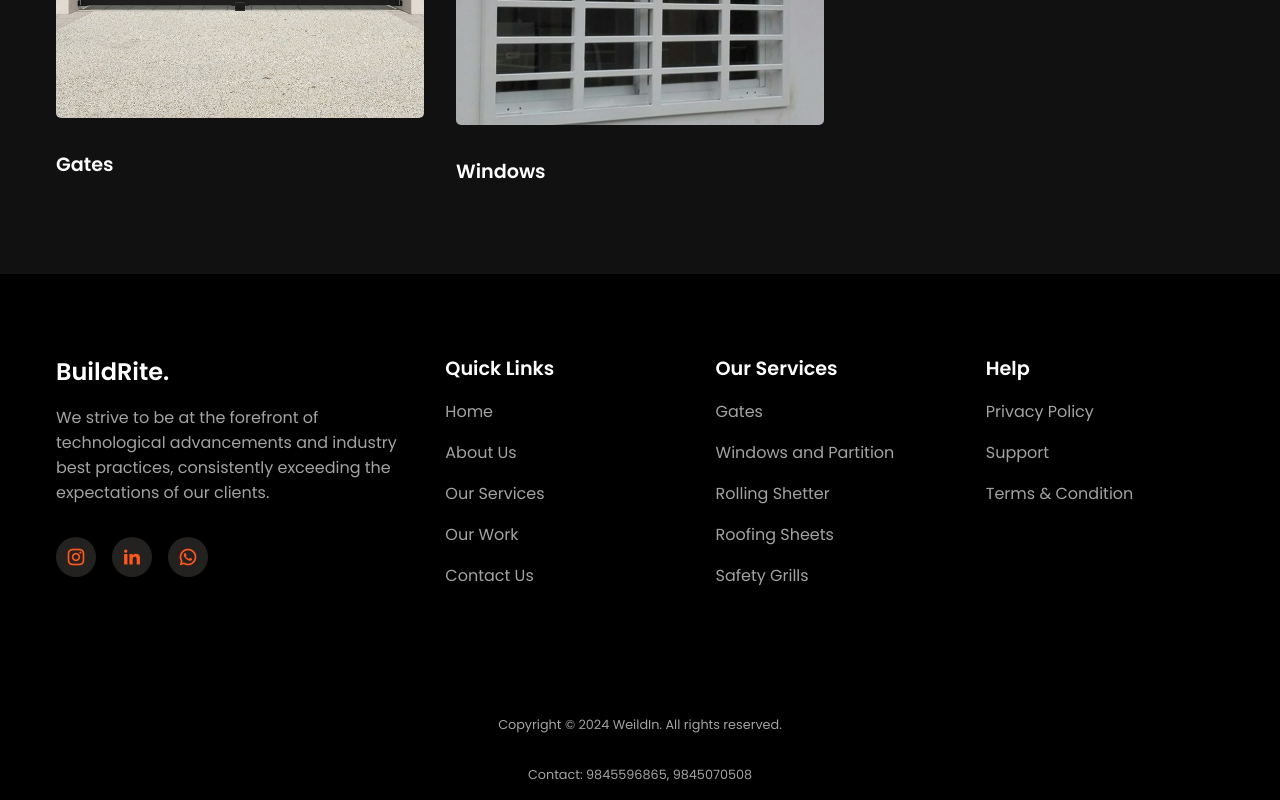
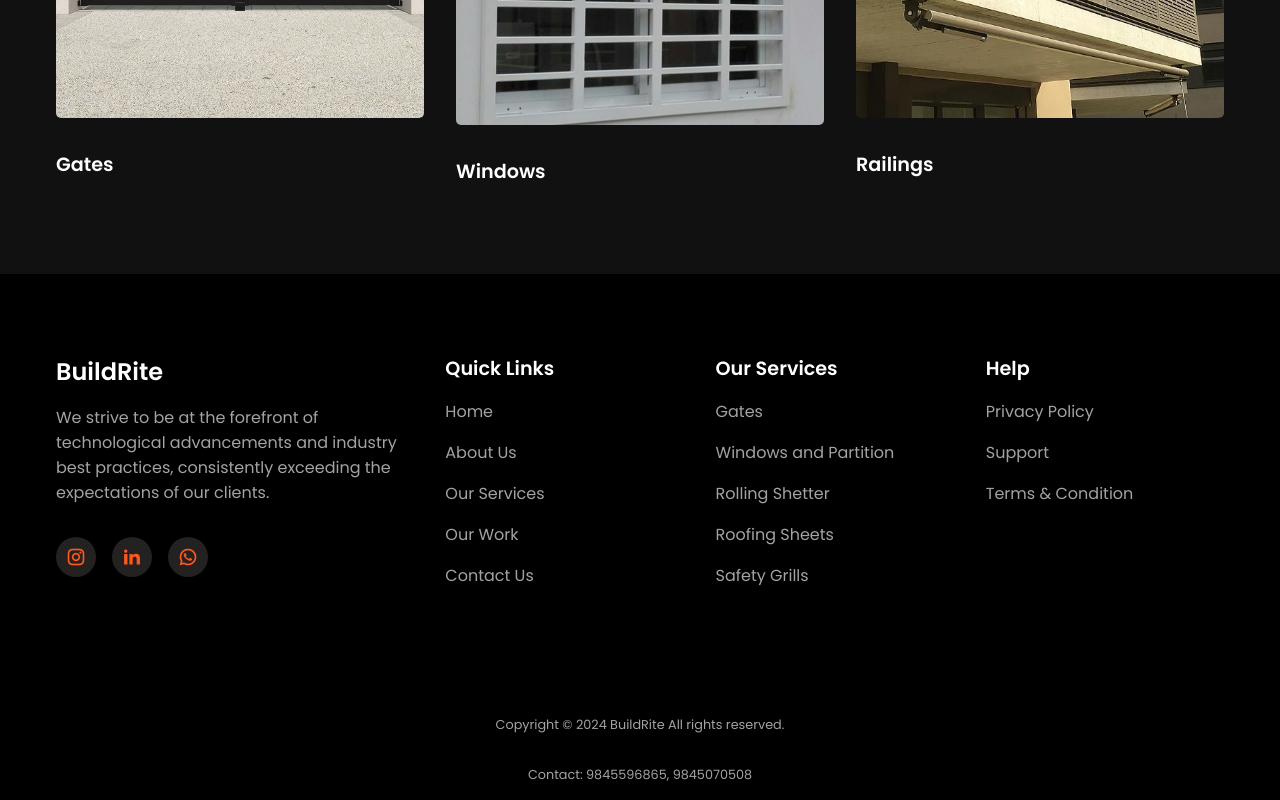
Before and after one commit to vr24242/Final-Fab, a plain HTML site: page index.html in a window 1280 px wide. Shown: the part 3273-4073 px from the top of the page. Drawn offline with nearby package versions, Linux system fonts and the light colour scheme; a script that the page names is missing; files whose address does not match are found by name.

Commit message:
Update index.html

```diff
--- a/index.html
+++ b/index.html
@@ -203,7 +203,7 @@
 
           </div>
           <div class="blog__card">
-            <img src="assets /railings3.jpeg" alt="blog" />
+            <img src="assets/railings3.jpeg" alt="blog" />
             <div>
 
             </div>
@@ -381,7 +381,7 @@
     <footer class="footer">
       <div class="section__container footer__container">
         <div class="footer__col">
-          <h5><a href="#">BuildRite.</a></h5>
+          <h5><a href="#">BuildRite</a></h5>
           <p>
             We strive to be at the forefront of technological advancements and
             industry best practices, consistently exceeding the expectations of
@@ -424,7 +424,7 @@
         </div>
       </div>
       <div class="footer__bar">
-        Copyright © 2024 WeildIn. All rights reserved.
+        Copyright © 2024 BuildRite All rights reserved.
 
       </div>
       <div class="footer__bar">
```
